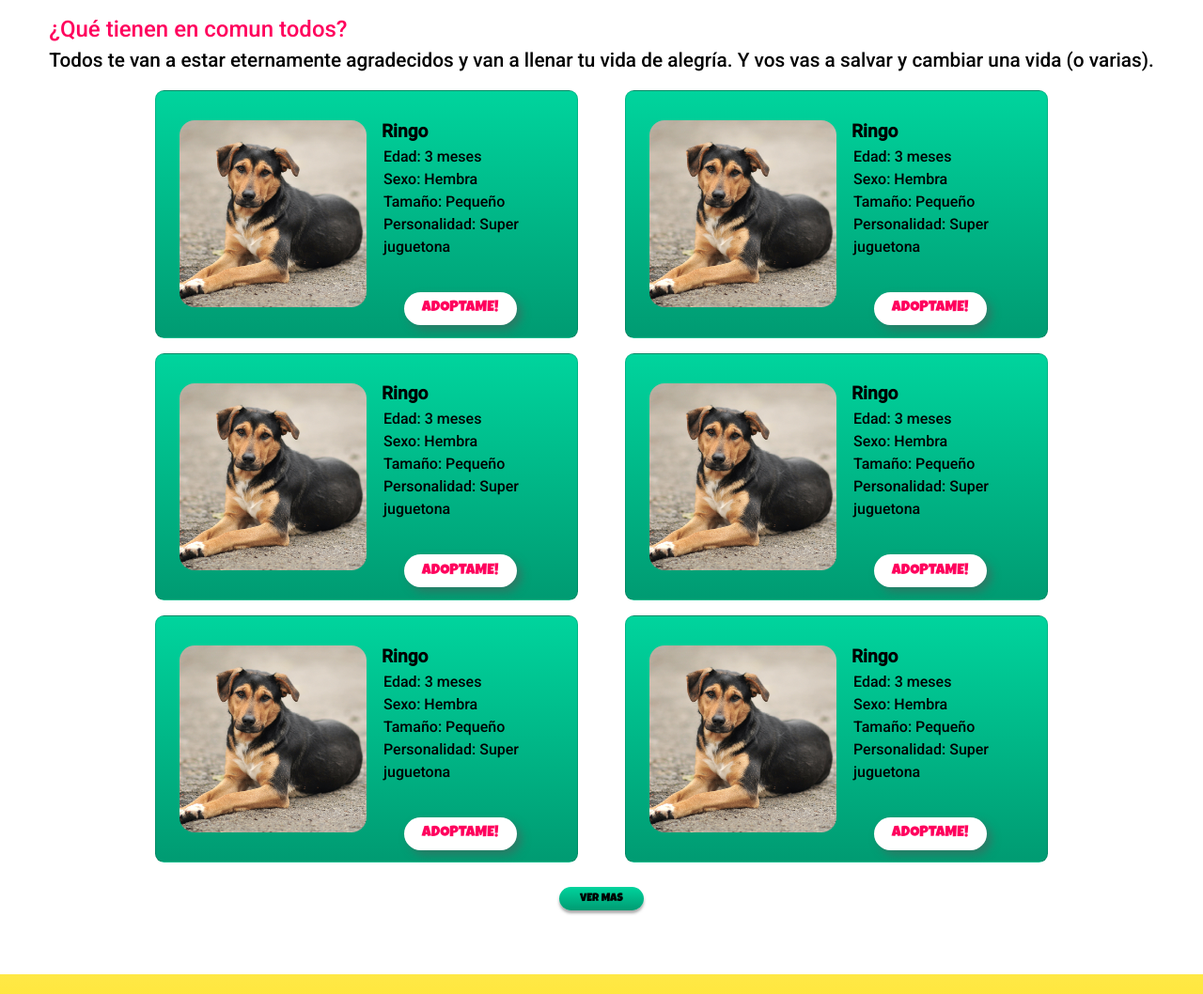
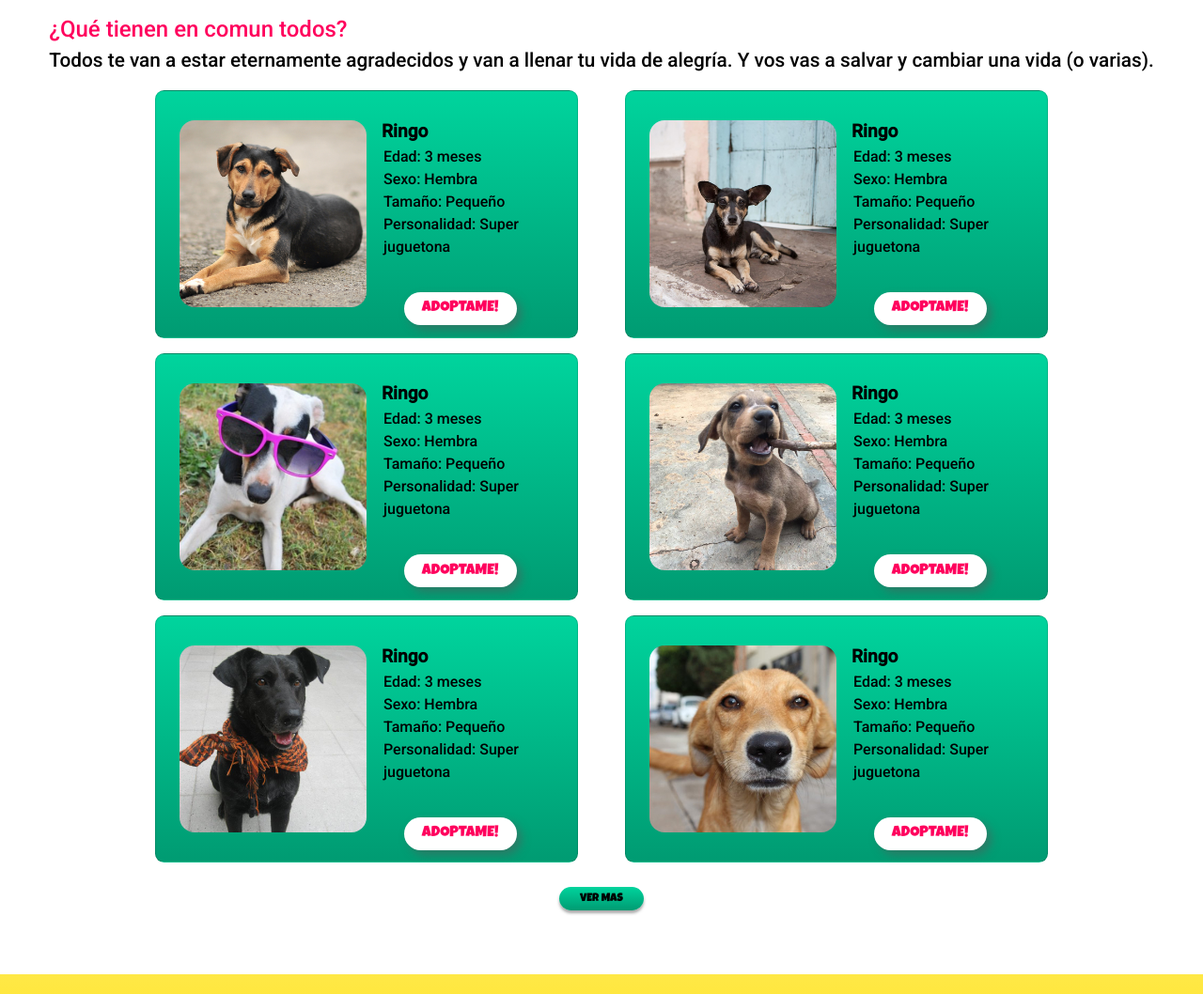
Before and after one commit to gonzaCebre/firulaisWeb, a website: page adopta.html in a window 1280 px wide. Shown: the part 327-1385 px from the top of the page at 94% size. Drawn offline with nearby package versions, Linux system fonts and the light colour scheme.

Commit message:
c6 - nuevas imagenes

```diff
--- a/adopta.html
+++ b/adopta.html
@@ -112,7 +112,7 @@
             <article class="card mb-3 perroEnAdopcion card-perro">
                 <div class="row g-0 perroEnAdopcion__contenido">
                     <div class="perroEnAdopcion__contenido__cajaFoto col-md-6">
-                        <img src="./media/img/fotos/perritos/ringo.jpg" class="img-fluid " alt="perro en adopcion">
+                        <img src="./media/img/fotos/perritos/lila.jpg" class="img-fluid " alt="perro en adopcion">
                     </div>
                     <div class="col-md-6">
                         <div class="card-body">
@@ -135,7 +135,7 @@
             <article class="card mb-3 perroEnAdopcion card-perro">
                 <div class="row g-0 perroEnAdopcion__contenido">
                     <div class="perroEnAdopcion__contenido__cajaFoto col-md-6">
-                        <img src="./media/img/fotos/perritos/ringo.jpg" class="img-fluid " alt="perro en adopcion">
+                        <img src="./media/img/fotos/perritos/manchas.jpg" class="img-fluid " alt="perro en adopcion">
                     </div>
                     <div class="col-md-6">
                         <div class="card-body">
@@ -158,7 +158,7 @@
             <article class="card mb-3 perroEnAdopcion card-perro">
                 <div class="row g-0 perroEnAdopcion__contenido">
                     <div class="perroEnAdopcion__contenido__cajaFoto col-md-6">
-                        <img src="./media/img/fotos/perritos/ringo.jpg" class="img-fluid " alt="perro en adopcion">
+                        <img src="./media/img/fotos/perritos/nina.jpg" class="img-fluid " alt="perro en adopcion">
                     </div>
                     <div class="col-md-6">
                         <div class="card-body">
@@ -181,7 +181,7 @@
             <article class="card mb-3 perroEnAdopcion card-perro">
                 <div class="row g-0 perroEnAdopcion__contenido">
                     <div class="perroEnAdopcion__contenido__cajaFoto col-md-6">
-                        <img src="./media/img/fotos/perritos/ringo.jpg" class="img-fluid " alt="perro en adopcion">
+                        <img src="./media/img/fotos/perritos/peter.jpg" class="img-fluid " alt="perro en adopcion">
                     </div>
                     <div class="col-md-6">
                         <div class="card-body">
@@ -204,7 +204,7 @@
             <article class="card mb-3 perroEnAdopcion card-perro">
                 <div class="row g-0 perroEnAdopcion__contenido">
                     <div class="perroEnAdopcion__contenido__cajaFoto col-md-6">
-                        <img src="./media/img/fotos/perritos/ringo.jpg" class="img-fluid " alt="perro en adopcion">
+                        <img src="./media/img/fotos/perritos/perrito03.jpg" class="img-fluid " alt="perro en adopcion">
                     </div>
                     <div class="col-md-6">
                         <div class="card-body">
```
